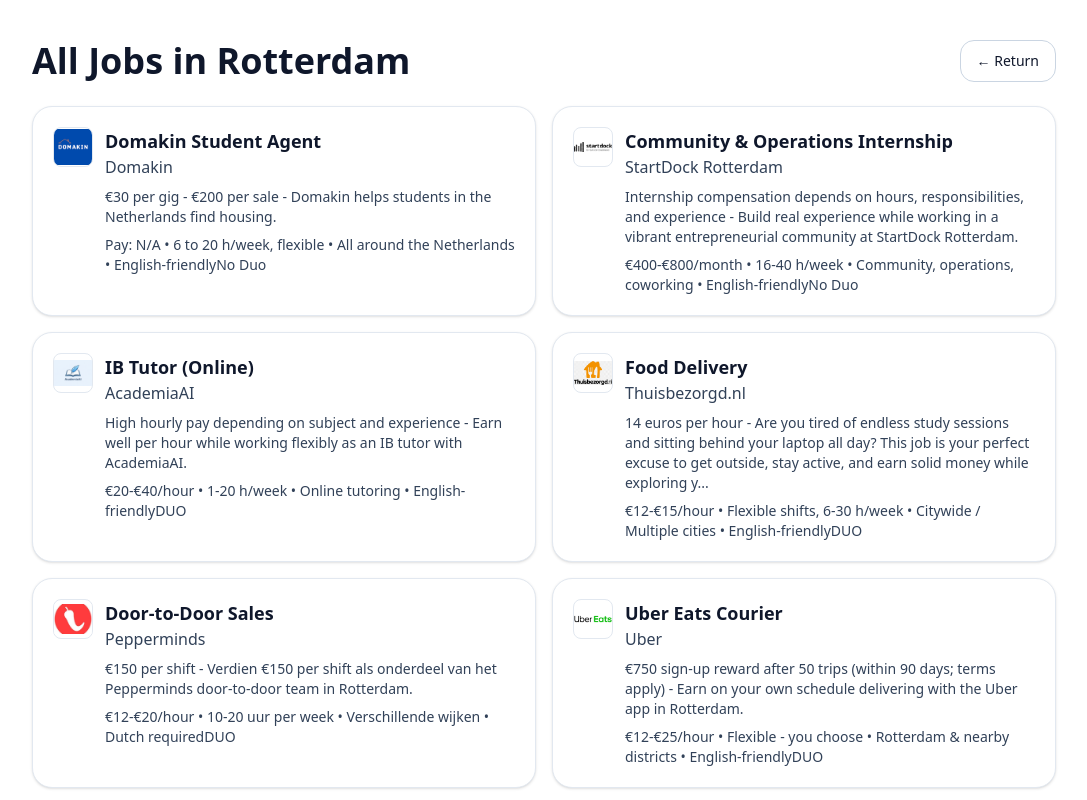
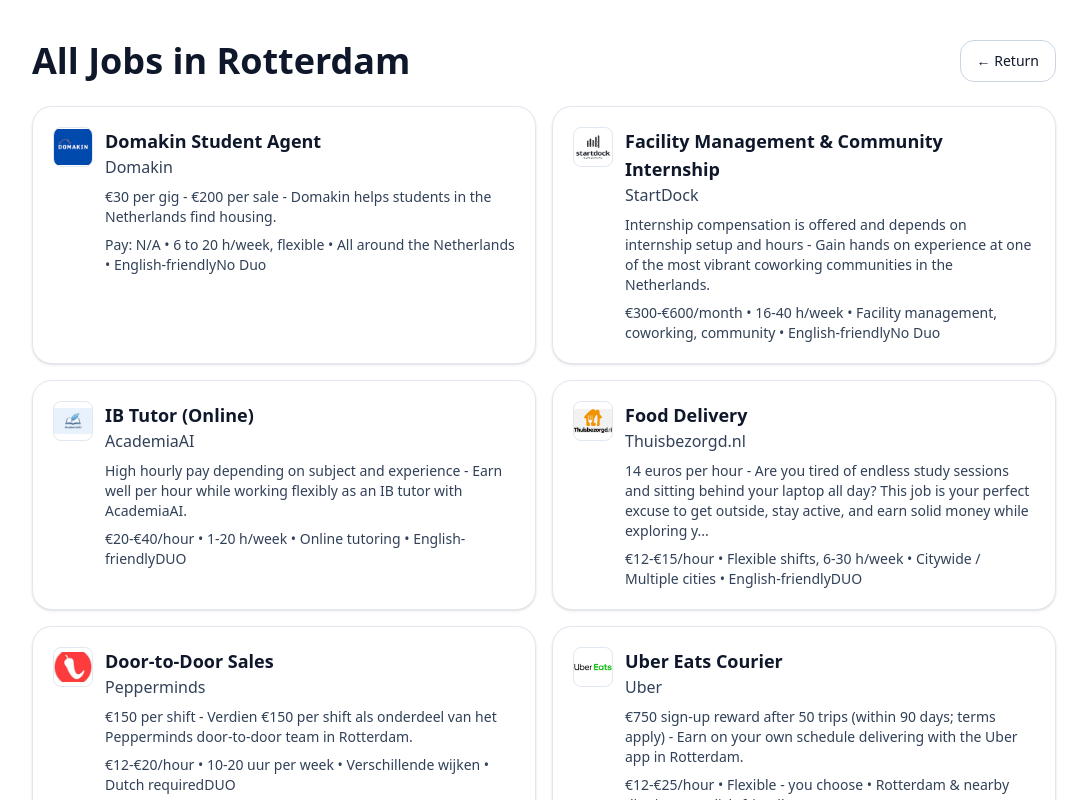
Before and after one commit to LazarPopov/studentjobrotterdam, a Next.js app: page /jobs in a window 1280 px wide. Shown: the top 800 px of the page, without its empty margins (96-1183 px from the left). Built offline with nearby package versions, Linux system fonts and the light colour scheme; no server answers.

Commit message:
startdock rotterdam

```diff
--- a/src/app/blog/page.tsx
+++ b/src/app/blog/page.tsx
@@ -50,6 +50,12 @@
     title: "Opening a Dutch Bank Account (2026)",
     description: "f you are moving to the Netherlands for your studies, setting up a Dutch bank account can make daily life much easier. This guide explains why it matters, what documents are commonly requested, and what to keep in mind before choosing a bank in the Netherlands.",
     },
+    {
+  slug: "startdock-study-hack-rotterdam",
+  title: "StartDock Study Hack Rotterdam",
+  description:
+    "A practical Rotterdam guide connected to StartDock, student productivity, coworking, and smart ways to work and study more effectively in the city.",
+},
 ];
 
 export const metadata: Metadata = {
--- a/src/app/blog/startdock-study-hack-rotterdam/page.tsx
+++ b/src/app/blog/startdock-study-hack-rotterdam/page.tsx
@@ -210,7 +210,7 @@
                 <Link href="/jobs?city=Rotterdam" className="flex-1 text-center bg-blue-600 text-white font-bold py-3 rounded-xl hover:bg-blue-700 transition-colors">
                   View Student Jobs in Rotterdam
                 </Link>
-                <a href="https://startdock.nl/en/" target="_blank" rel="noopener noreferrer" className="flex-1 text-center border-2 border-slate-200 font-bold py-3 rounded-xl hover:border-blue-500 transition-colors">
+                <a href="https://startdock.nl/en/locations/rotterdam/westplein-12/" target="_blank" rel="noopener noreferrer" className="flex-1 text-center border-2 border-slate-200 font-bold py-3 rounded-xl hover:border-blue-500 transition-colors">
                   Book a Trial Day at StartDock
                 </a>
               </div>
--- a/src/app/page.tsx
+++ b/src/app/page.tsx
@@ -97,6 +97,13 @@
       title: "Best-Paying Student Jobs in Rotterdam (2026)",
       excerpt:
         "Shift bonuses, industries, and certifications that increase pay.",
+    },
+
+        {
+      slug: "startdock-study-hack-rotterdam",
+      title: "StartDock Study Hack Rotterdam",
+      excerpt:
+        "A practical Rotterdam guide connected to StartDock, student productivity, coworking, and smart ways to work and study more effectively in the city.",
     },
   ];
 
--- a/src/data/jobs.ts
+++ b/src/data/jobs.ts
@@ -147,43 +147,52 @@
  // externalUrl: "https://www.domakin.nl/careers",
 },
 {
-  slug: "startdock-community-operations-internship",
-  title: "Community & Operations Internship",
-  orgName: "StartDock Rotterdam",
+  slug: "startdock-coworking-facility-management-internship",
+  title: "Facility Management & Community Internship",
+  orgName: "StartDock",
 
   descriptionHtml:
-    "<p><strong>Build real experience</strong> while working in a vibrant entrepreneurial community at StartDock Rotterdam. As an intern, you support daily operations, member experience, and community activities in a dynamic coworking environment.</p>" +
+    "<p><strong>Gain hands on experience</strong> at one of the most vibrant coworking communities in the Netherlands. StartDock is looking for motivated students who want to work from inspiring coworking spaces in the centre of Amsterdam or Rotterdam.</p>" +
     "<br>" +
-    "<p>At StartDock Rotterdam, you work closely with a team that values <strong>initiative, ownership, and connection</strong>. You help create a welcoming atmosphere for members, assist with events, and contribute to the smooth running of the space. This makes the internship a strong fit for students interested in <strong>community, operations, hospitality, or startups</strong>.</p>" +
+    "<p>StartDock is a coworking space with locations in Amsterdam, Rotterdam, and Utrecht. It offers entrepreneurs beautiful physical spaces where they can work, meet, learn, and celebrate together. As an intern, you become a real part of the team and help create a <strong>warm, social, and welcoming atmosphere</strong> for members every day.</p>" +
     "<br>" +
-    "<p>We welcome motivated interns who want to learn fast, take responsibility, and grow in a professional but social environment. Once accepted, you can start contributing quickly.</p>" +
+    "<p>This internship gives you the chance to combine <strong>operations, hospitality, community building, and facility management</strong>. One day you may organise a fun community event, and the next you may support a social media campaign or make sure the location looks perfect before closing. You work both in daily operations and on tactical or strategic projects.</p>" +
     "<br>" +
-    "<p>When you apply please let us know: </p>" +
-    "<p><strong>City of residence</strong></p>" +
-    "<p><strong>Country of residence</strong></p>" +
-    "<p><strong>Current study programme</strong></p>" +
-    "<p><strong>Availability in days or hours per week</strong></p>" +
-    "<p><strong>Why StartDock Rotterdam fits you</strong></p>" +
+    "<p>StartDock matches internships to the interests and study goals of student colleagues. Projects may relate to <strong>sustainability, procurement, customer service, customer satisfaction, interior setup, and space experience</strong>, while you also stay involved in the daily running of the location.</p>" +
     "<br>" +
-    "<p>Interested? Apply now and grow your experience at StartDock Rotterdam!</p>",
+    "<p>StartDock is looking for someone who enjoys helping others, feels energised by people, takes initiative, develops leadership skills, looks at spaces through a hospitality lens, and likes talking with the people around them.</p>" +
+    "<br>" +
+    "<p>What you can expect:</p>" +
+    "<p><strong>Young and dynamic culture</strong></p>" +
+    "<p><strong>Responsibilities aligned with your education</strong></p>" +
+    "<p><strong>Active internship guidance</strong></p>" +
+    "<p><strong>Free lunch</strong></p>" +
+    "<p><strong>Team outings</strong></p>" +
+    "<p><strong>Internship compensation</strong></p>" +
+    "<p><strong>The opportunity to build your professional network</strong></p>" +
+    "<br>" +
+    "<p>When you apply, please include your CV (optional), your motivation, the study programme you follow, and any internship requirements from your educational institution.</p>" +
+    "<br>" +
+    "<p>Interested? Apply via <strong>jobs@startdock.nl</strong> with a title <strong>Student Jobs Rotterdam Application</strong>. The team aims to respond within 48 hours.</p>",
 
-  baseSalaryMin: 400,
-  baseSalaryMax: 800,
+  baseSalaryMin: 300,
+  baseSalaryMax: 600,
   employmentType: "INTERN",
   DUO: false,
   currency: "EUR",
   payUnit: "MONTH",
   addressLocality: "Rotterdam",
-  area: "Community, operations, coworking",
+  area: "Facility management, coworking, community",
   englishFriendly: true,
   workHours: "16-40 h/week",
-  datePosted: "2026/03/19",
+  datePosted: "2026/03/30",
   validThrough: "2026-12-31",
-  categories: ["events"],
+  categories: ["hospitality", "events"],
   featured: true,
-  perSaleAmountText: "Internship compensation depends on hours, responsibilities, and experience",
+  perSaleAmountText: "Internship compensation is offered and depends on internship setup and hours",
   logoUrl: "/logos/startdock-rotterdam.png",
-  logoAlt: "StartDock Rotterdam logo",
+  logoAlt: "StartDock logo",
+  externalUrl: "mailto:jobs@startdock.nl?subject=Student%20Jobs%20Rotterdam%20Application&body=Hi%20StartDock%20team%2C%0A%0AI%20would%20like%20to%20apply%20for%20the%20internship.%0A%0AKind%20regards%2C"
 },
 
 {
```
Also changed, not shown: public/logos/startdock-rotterdam.png.
